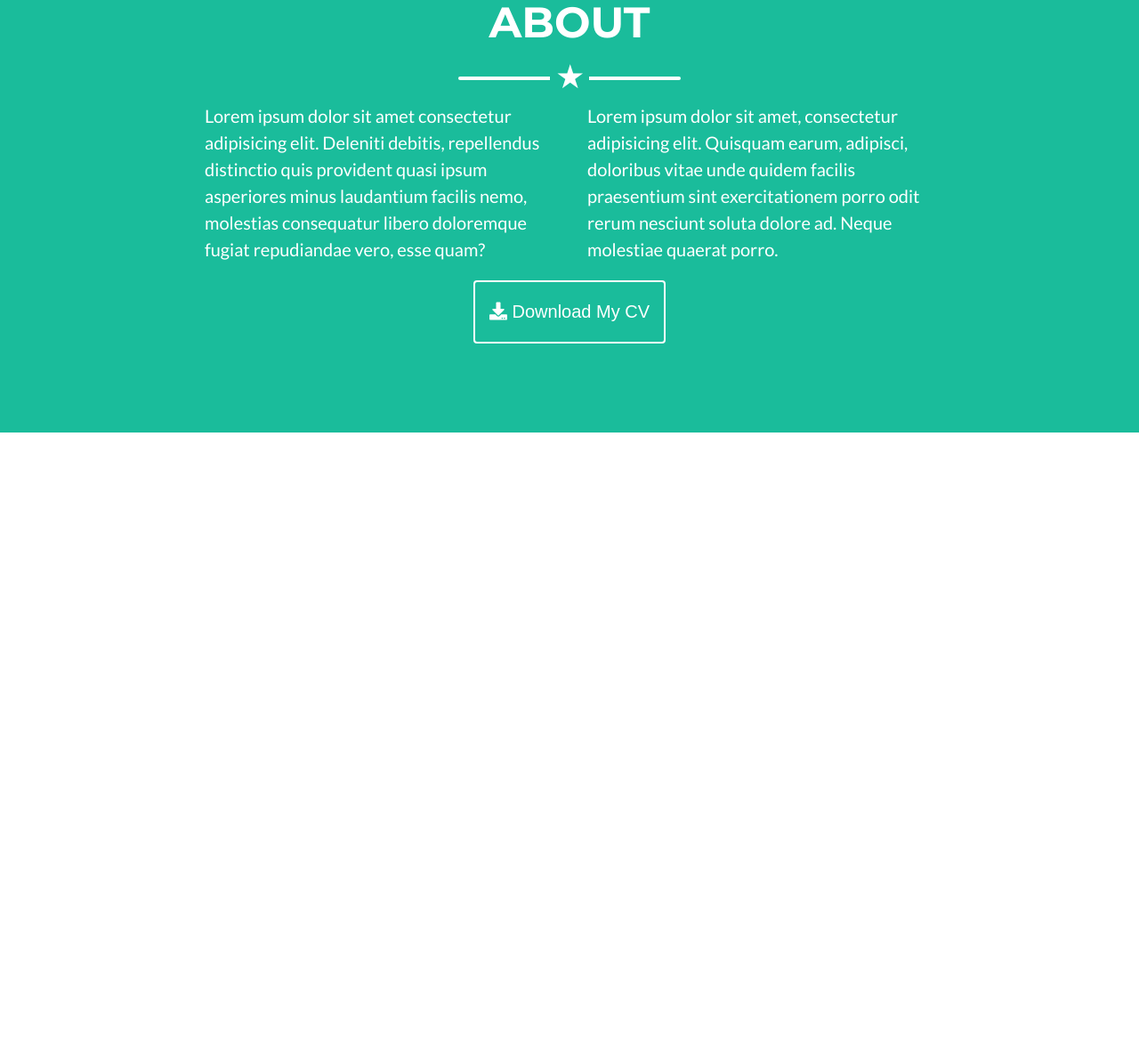
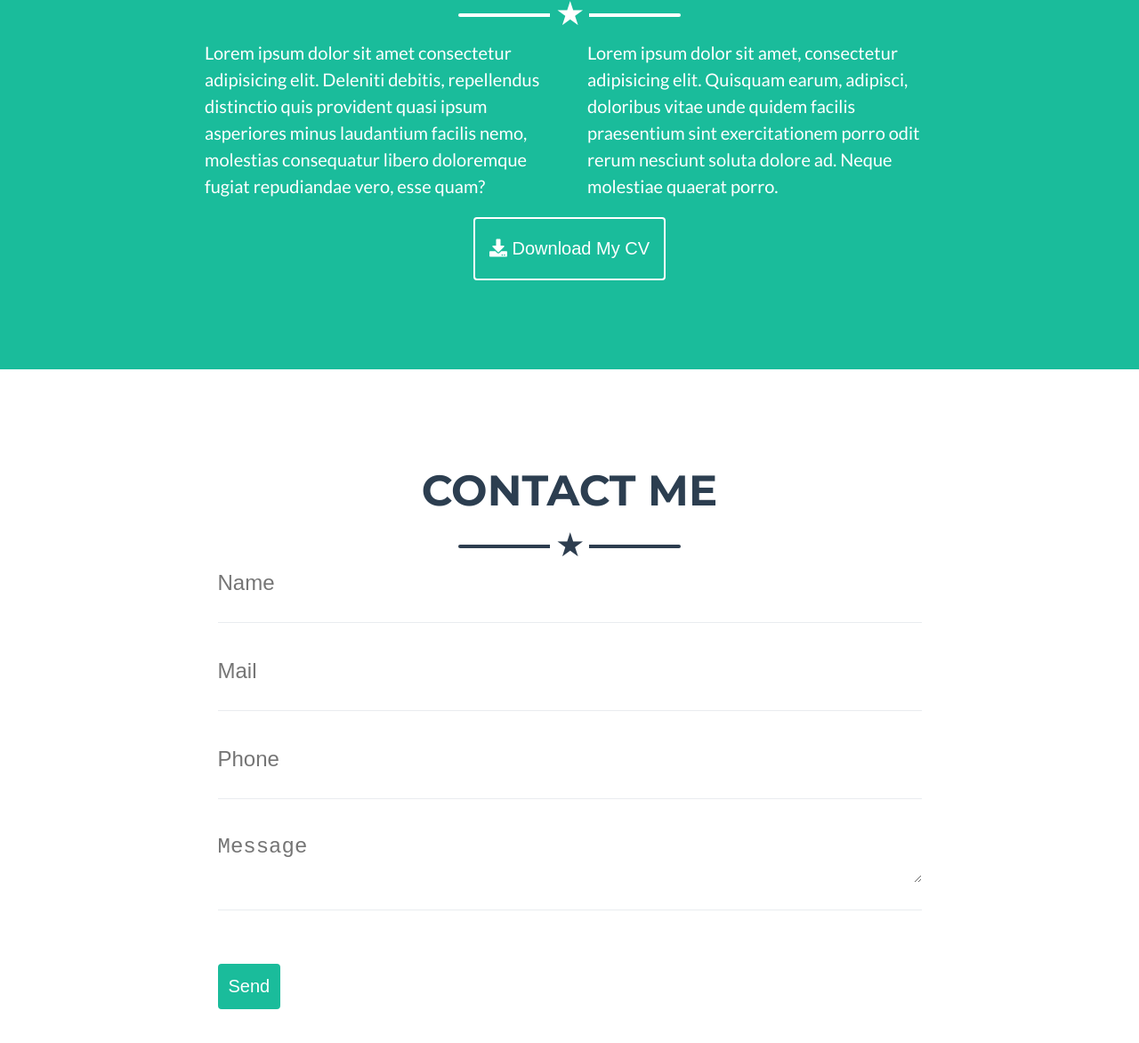
Before and after one commit to serhatblb/html-css-cv, a plain HTML site: page index.html in a window 1280 px wide. Shown: the part 1763-2935 px from the top of the page at 89% size. Before the commit the page ends 2249 px from the top, so only its background shows below. Drawn offline with Linux system fonts and the light colour scheme.

Commit message:
about kismi yapildi

```diff
--- a/index.html
+++ b/index.html
@@ -137,10 +137,8 @@
                 </div>
             </div>
         </div>
-        <button class=" btn btn-primary">
-            Send
-        </button>
     </section>
+
     <section id="about">
         <h2 class="text-uppercase">About</h2>
         <hr class="star-light" />
@@ -161,7 +159,31 @@
             <i class="fas fa-download"></i>
             Download My CV
         </button>
+    </section>
+    <section id="contact">
+        <div class="container">
+            <h2 class="text-uppercase">Contact Me</h2>
+            <hr class="star-dark">
 
+            <form id="contact-form">
+                <div class="form-group">
+                    <input type="text" id="name" placeholder="Name">
+                </div>
+                <div class="form-group">
+                    <input type="text" id="mail" placeholder="Mail">
+                </div>
+                <div class="form-group">
+                    <input type="text" id="phone" placeholder="Phone">
+                </div>
+                <div class="form-group">
+                    <textarea id="message" cols="5" placeholder="Message"></textarea>
+                </div>
+                <button class=" btn btn-primary">
+                    Send
+                </button>
+            </form>
+
+        </div>
     </section>
 </body>
 
--- a/style.css
+++ b/style.css
@@ -86,6 +86,11 @@ section {
 .img-fluid {
     max-width: 256px;
     height: auto;
+    border-radius: 100px;
+    -webkit-border-radius: 100px;
+    -moz-border-radius: 100px;
+    -ms-border-radius: 100px;
+    -o-border-radius: 100px;
 }
 
 .clearfix::after {
@@ -300,3 +305,36 @@ hr.star-dark {
 #about-text .text {
     font-size: 2rem;
 }
+
+
+/*CONTACT*/
+
+#contact h2 {
+    font-size: 4.8rem;
+    color: #2c3e50;
+}
+
+#contact-form {
+    width: 70%;
+    margin: 0 auto;
+    text-align: left;
+}
+
+.form-group {
+    border-bottom: 1px solid #e9ecef;
+    padding-bottom: 3rem;
+    margin-bottom: 4rem;
+}
+
+.form-group input,
+.form-group textarea {
+    border: none;
+    width: 100%;
+    display: block;
+    font-size: 2.4rem;
+}
+
+.form-group input:focus,
+.form-group textarea {
+    outline: none;
+}
```
